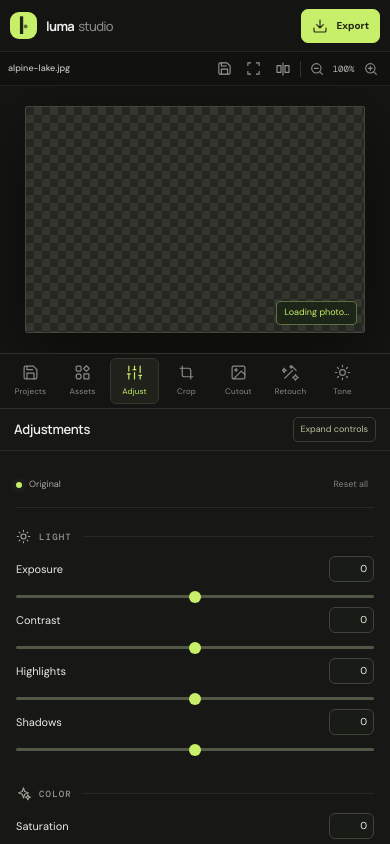
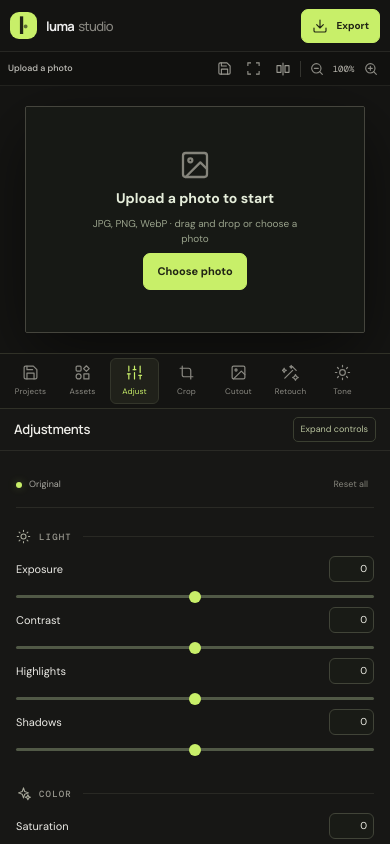
Before and after one commit to prafullepili/edit-img, a React (Vite) app: page / in a window 390 px wide. Built offline with nearby package versions, Linux system fonts and the light colour scheme.

Commit message:
Start with upload prompt instead of sample image

```diff
--- a/package.json
+++ b/package.json
@@ -8,7 +8,7 @@
     "build": "vite build",
     "preview": "vite preview --host 0.0.0.0",
     "format": "prettier --write src scripts vite.config.js",
-    "check": "node scripts/check-layers.mjs && node scripts/check-photo.mjs && node scripts/check-design.mjs && node scripts/check-preview.mjs && node scripts/check-ids.mjs && node scripts/check-slider-gestures.mjs && node scripts/check-group-deletion.mjs",
+    "check": "node scripts/check-layers.mjs && node scripts/check-photo.mjs && node scripts/check-design.mjs && node scripts/check-preview.mjs && node scripts/check-ids.mjs && node scripts/check-slider-gestures.mjs && node scripts/check-group-deletion.mjs && node scripts/check-empty-start.mjs",
     "build:pages": "vite build --mode pages"
   },
   "dependencies": {
--- /dev/null
+++ b/scripts/check-empty-start.mjs
@@ -0,0 +1,71 @@
+import assert from "node:assert/strict";
+import { build } from "esbuild";
+import { mkdtemp, unlink, rmdir } from "node:fs/promises";
+import { tmpdir } from "node:os";
+import { join } from "node:path";
+import { createRequire } from "node:module";
+let stored = null;
+globalThis.localStorage = { getItem: () => stored };
+const dir = await mkdtemp(join(tmpdir(), "luma-empty-check-")),
+  file = join(dir, "empty.cjs");
+try {
+  await build({
+    stdin: {
+      contents:
+        "export { default as reducer, actions } from './src/features/editor/editorSlice.js'; export { saveDraft } from './src/imageStorage.js';",
+      resolveDir: process.cwd(),
+    },
+    outfile: file,
+    bundle: true,
+    platform: "node",
+    format: "cjs",
+    logLevel: "silent",
+  });
+  const require = createRequire(import.meta.url);
+  const load = (value) => {
+    stored = value ? JSON.stringify(value) : null;
+    delete require.cache[file];
+    return require(file);
+  };
+  let module = load(null),
+    initial = module.reducer(undefined, { type: "init" });
+  assert.equal(initial.imageUrl, "");
+  assert.equal(initial.imageName, "Upload a photo");
+  assert.equal(initial.isUploaded, false);
+  await module.saveDraft(initial); // No IndexedDB is available: blank projects must not open it.
+  module = load({
+    projectId: "demo",
+    isUploaded: false,
+    imageName: "alpine-lake.jpg",
+  });
+  assert.equal(module.reducer(undefined, { type: "init" }).imageUrl, "");
+  assert.equal(
+    module.reducer(undefined, { type: "init" }).imageName,
+    "Upload a photo",
+  );
+  module = load({
+    projectId: "my-photo",
+    isUploaded: true,
+    imageName: "family.jpg",
+    projectTitle: "Family",
+  });
+  initial = module.reducer(undefined, { type: "init" });
+  assert.equal(initial.projectId, "my-photo");
+  assert.equal(initial.imageName, "family.jpg");
+  assert.equal(initial.isUploaded, true);
+  const restored = module.reducer(
+    initial,
+    module.actions.restoreImage({ url: "blob:local-source" }),
+  );
+  assert.equal(restored.imageUrl, "blob:local-source");
+  assert.equal(
+    module.reducer(restored, module.actions.discardDraft()).imageUrl,
+    "",
+  );
+  console.log(
+    "Passed: blank startup, legacy sample migration, uploaded project restoration, no blank autosaves, blank reset.",
+  );
+} finally {
+  await unlink(file).catch(() => {});
+  await rmdir(dir);
+}
--- a/src/App.jsx
+++ b/src/App.jsx
@@ -203,7 +203,12 @@ function App() {
   };
 
   const download = async () => {
-    if (!loaded) return announce("Wait for the current preview to finish.");
+    if (!loaded)
+      return announce(
+        editor.imageUrl || editor.baseAssetId
+          ? "Wait for the current preview to finish."
+          : "Upload a photo before exporting.",
+      );
     setWorking(true);
     try {
       const { exportImage } = await import("./features/export/exportImage");
@@ -290,7 +295,7 @@ function App() {
         const draft = await readDraft(editor.projectId);
         const saved = draft?.state || editor;
         if (!saved.isUploaded) {
-          if (active && draft)
+          if (active && draft && saved.projectId !== "demo")
             dispatch(
               actions.openDraft({
                 state: saved,
@@ -712,6 +717,23 @@ function App() {
                   onCancel={() => setEditingTextId(null)}
                 />
               )}
+              {!editor.imageUrl &&
+                !editor.baseAssetId &&
+                !editor.isUploaded && (
+                  <div className="image-loading empty-photo-prompt">
+                    <Icon name="image" size={32} />
+                    <strong>Upload a photo to start</strong>
+                    <span>
+                      JPG, PNG, WebP · drag and drop or choose a photo
+                    </span>
+                    <button
+                      className="button primary"
+                      onClick={() => fileRef.current?.click()}
+                    >
+                      Choose photo
+                    </button>
+                  </div>
+                )}
               {photoPreview.error && (
                 <div className="image-loading">
                   <span>{photoPreview.error}</span>
@@ -734,9 +756,9 @@ function App() {
                 <span className="status-dot" /> All edits stay on your device
               </span>
               <span>
-                {photoPreview.sourceWidth
+                {editor.imageUrl && photoPreview.sourceWidth
                   ? `${photoPreview.sourceWidth} × ${photoPreview.sourceHeight} px`
-                  : "High resolution"}
+                  : "No photo uploaded"}
               </span>
             </div>
             <button
--- a/src/features/editor/editorSlice.js
+++ b/src/features/editor/editorSlice.js
@@ -13,9 +13,8 @@ const defaults = {
   selectedLayerId: null,
   baseVisible: true,
   baseOpacity: 100,
-  imageUrl:
-    "https://images.unsplash.com/photo-1470770841072-f978cf4d019e?auto=format&fit=crop&w=1800&q=90",
-  imageName: "alpine-lake.jpg",
+  imageUrl: "",
+  imageName: "Upload a photo",
   isUploaded: false,
   activeTool: "adjust",
   adjustments: {
@@ -60,6 +59,7 @@ function loadProject() {
   try {
     const stored = JSON.parse(localStorage.getItem(STORAGE_KEY));
     if (!stored || typeof stored !== "object") return defaults;
+    if (!stored.isUploaded && stored.projectId === "demo") return defaults;
     return {
       ...defaults,
       ...stored,
--- a/src/features/photo/usePhotoPreview.js
+++ b/src/features/photo/usePhotoPreview.js
@@ -78,6 +78,25 @@ export default function usePhotoPreview(
   const renderCrop = uncropped ? null : freeCrop,
     renderRatio = uncropped ? "Original" : cropRatio;
   useEffect(() => {
+    if (!imageUrl && !baseAssetId) {
+      queue.current.invalidate(null);
+      if (previewUrl.current) URL.revokeObjectURL(previewUrl.current);
+      previewUrl.current = null;
+      setResult((result) => ({
+        ...result,
+        url: null,
+        sampleCanvas: null,
+        renderedPhoto: null,
+        histogram: null,
+        width: 1800,
+        height: 1200,
+        sourceWidth: 1800,
+        sourceHeight: 1200,
+        busy: false,
+        error: null,
+      }));
+      return;
+    }
     let active = true;
     const controller = new AbortController();
     const settings = {
--- a/src/imageStorage.js
+++ b/src/imageStorage.js
@@ -50,6 +50,7 @@ export async function readImage(projectId) {
 }
 
 export async function saveDraft(editor) {
+  if (!editor.imageUrl && !editor.baseAssetId && !editor.isUploaded) return;
   const pristine =
     !editor.freeCrop &&
     !editor.baseAssetId &&
--- a/src/style.css
+++ b/src/style.css
@@ -2556,5 +2556,32 @@ input:focus-visible {
     border-radius: 4px;
     font-size: 9px;
   }
-  .canvas-text-edit-button svg { width: 11px; height: 11px; }
-}
+  .canvas-text-edit-button svg {
+    width: 11px;
+    height: 11px;
+  }
+}
+
+.empty-photo-prompt {
+  z-index: 75;
+  padding: 14px;
+  text-align: center;
+  gap: 10px;
+  background: #171915;
+}
+.empty-photo-prompt strong {
+  font-size: 14px;
+  color: #e5edda;
+}
+.empty-photo-prompt > span {
+  font-size: 10px;
+  color: #99a28b;
+}
+@media (max-width: 760px) {
+  .empty-photo-prompt {
+    gap: 7px;
+  }
+  .empty-photo-prompt > span {
+    max-width: 220px;
+  }
+}
```
Also changed, not shown: 1 other file (tests, documents, lock files or other folders).
